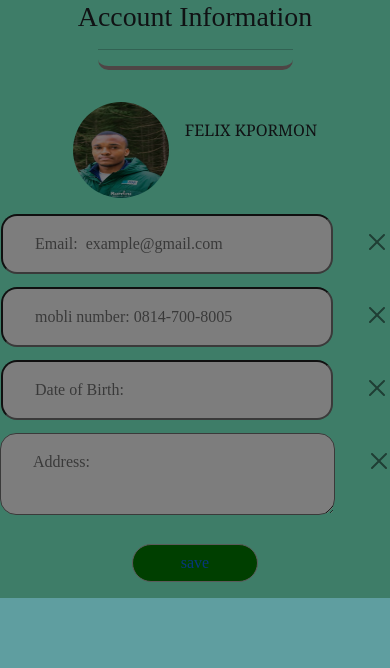
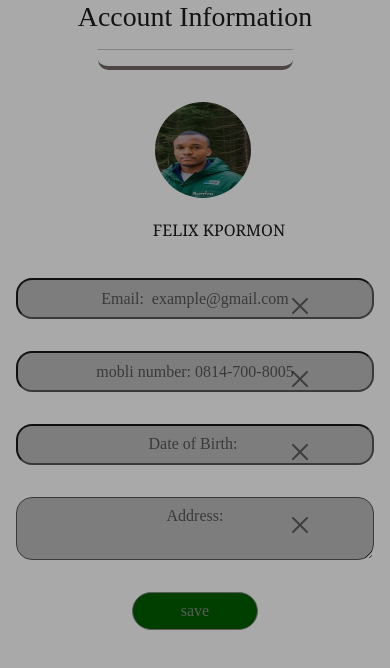
Before and after one commit to felixsunyk/felixsunyk-laila-Relish-food-App, a plain HTML site: page EditAccount.html in a window 390 px wide. Drawn offline with nearby package versions, Linux system fonts and the light colour scheme.

Commit message:
upgdating my app

```diff
--- a/EditAccount.html
+++ b/EditAccount.html
@@ -24,19 +24,19 @@
         <form action="" method="get">
             <div class="editpageinput">
                 <input type="email" placeholder="Email:  example@gmail.com" class="inputedit">
-                <button type="button" class="btn-close button editname" aria-label="Close"></button>
+                <button type="button" class="btn-close button editicon" aria-label="Close"></button>
             </div>
             <div class="editpageinput">
                 <input type="tel" placeholder="mobli number: 0814-700-8005" class="inputedit">
-                <button type="button" class="btn-close button editname" aria-label="Close"></button>
+                <button type="button" class="btn-close button editicon" aria-label="Close"></button>
             </div>
             <div class="editpageinput">
                 <input type="text" placeholder="Date of Birth: " class="inputedit">
-                <button type="button" class="btn-close button editname" aria-label="Close"></button>
+                <button type="button" class="btn-close button editicon" aria-label="Close"></button>
             </div>
             <div class="editpageinput">
                 <textarea name="" id="" cols="23" rows="2" placeholder="Address:" class="inputedit"></textarea>
-                <button type="button" class="btn-close button editname" aria-label="Close"></button>
+                <button type="button" class="btn-close button editicon" aria-label="Close"></button>
             </div>
             <div>
                 <button class="login button"><a href="main.html">save</a> </button>
--- a/style.css
+++ b/style.css
@@ -2,10 +2,17 @@
 
 body{
     filter: brightness(0.7);
-    background-color: cadetblue;
+    background-color: darkgrey;
 }
 .index-div{
-    text-align: center;
+    position: absolute;
+    top: 0;
+    left: 0;
+    width: 100%;
+    /* display: flex; */
+    transition: transform 2s;
+    justify-content: center;
+    /* text-align: center; */
     background-color:white;
     filter: brightness(0.8);
     /* margin: 4em auto; */
@@ -13,28 +20,17 @@ body{
      /* width: max-content; */
     border: 1px solid rgb(183, 186, 183);
     text-align: center;
-    padding: 1em;
-    padding-top: 8em;
+    /* padding: 1em; */
+    padding-top: 3em;
     height: 100vh;
 }
-
-
-/* .index-page{
-    animation: fade 5s ease-in-out;
-     animation: mymove 5s infinite;
-     padding: 15px;background-color: darkgreen;
-    padding: 10em;
+.index-page{
+    transform: translateX(0%);
+}
+.index1home{
+    transform: translateY(100%);
 }
 
-@keyframes fade {
-    from {background-color: rgb(133, 88, 88);}
-    to {background-color: rgb(48, 48, 116);}
-    to {background-color: rgb(0, 126, 128);}
-    to {background-color: rgb(225, 231, 225);}
-    to {background-color: rgba(212, 151, 10, 0.662);}
-    to {background-color: hsl(60, 2%, 26%);}
-
-} */
 
 .index-page p{
     font-family: Georgia, 'Times New Roman', Times, serif;
@@ -44,7 +40,11 @@ body{
 
 .homepage{
     text-align: center;
-    margin-top: 3em;
+    margin-top: 1em;
+    height: 100vh;
+    position: relative;
+    width: 100%;
+    overflow: hidden;
 }
 .homeimage{
     margin-bottom: 2em;
@@ -80,6 +80,7 @@ input:hover{
 .button:hover{
     filter: brightness(0.7);
     transform: translateY(3px);
+
 }
 
 
@@ -92,6 +93,7 @@ input:hover{
     width: 50%;
     /* margin: 0; */
     margin: auto;
+    /* padding: 1.5em; */
     text-align: center;
     margin-bottom: 2em;
 }
@@ -106,6 +108,7 @@ input:hover{
 }
 a{
     text-decoration: none;
+    color: rgb(183, 186, 183);
     /* color: white; */
 }
 
@@ -161,7 +164,7 @@ a{
     border-radius: 2em;
     border: 1px solid white;
     padding-top: 5em;
-    background-color: darkgrey;
+
     /* height: 100vh; */
  }
 
@@ -310,7 +313,7 @@ padding: 2em;
 /* Edit page css */
 .editpage{
     text-align: center;
-    background-color: aquamarine;
+    /* background-color: aquamarine; */
     filter: brightness(0.7);
     /* margin-top: 3em; */
 }
@@ -331,18 +334,80 @@ padding: 2em;
     margin-bottom: 1em;
 }
 .editname{
-    margin-top: 1em;
-    margin-left: 1em;
+    margin-top: 2em;
+    margin-left: 2em;
+   font-family: Georgia, 'Times New Roman', Times, serif;
+}
+.editicon{
+    margin-top: 2em;
+    margin-left: 3em;
    font-family: Georgia, 'Times New Roman', Times, serif;
 }
 .editpageinput{
     display: flex;
     flex-direction: row;
     justify-content: center;
-    margin: 0.8em auto;
+    /* margin: 0.8em auto; */
 }
 .inputedit{
-    padding: 1em 6em 1em 2em;
+    padding: 0.4em 1em;
     border-radius: 1em;
-    margin-right: 1em;
+    margin: 1em;
 }
+
+
+@media only screen and (max-width:600px) {
+    .editname{
+        margin-bottom: 2em;
+       font-family: Georgia, 'Times New Roman', Times, serif;
+    }
+    .editicon{
+        margin: 2em;
+        align-content: end;
+        position: absolute;
+       left: 16em;
+    }
+    .inputedit{
+        border-radius: 1em;
+        position: relative;
+        text-align: center;
+        justify-content: center;
+        width: 100%;
+        /* width: 80%; */
+    }
+    .editimagepage{
+        display: block;
+        margin-left: 1em;
+        /* flex-direction: row; */
+        text-align: center;
+        line-height: 0%;
+        margin-bottom: 2em;
+        justify-content: center;
+        /* margin-bottom: 1em; */
+    }
+    .editimage img{
+        margin-bottom: 0;
+    }
+    .editimage{
+        margin-bottom: 0;
+    }
+    .editpageinput{
+        text-align: center;
+        justify-content: center;
+        display: flex;
+        /* margin: 1em; */
+        /* width: 80%; */
+        flex-direction: row;
+        /* justify-content: center; */
+        /* margin: auto 0.4em auto 0.4em; */
+    }
+    .editpage{
+      width: 100%;
+      height: 100vh;
+    }
+}
+@media only screen and (max-width:600px) {
+    .editpage{
+      width: 100%;
+    }
+}
```
Also changed, not shown: Reset-form.html (+4 -3 lines), home.html (deleted, +0 -28 lines), index.html (+38 -7 lines), srcipt.js (+29 -0 lines).
